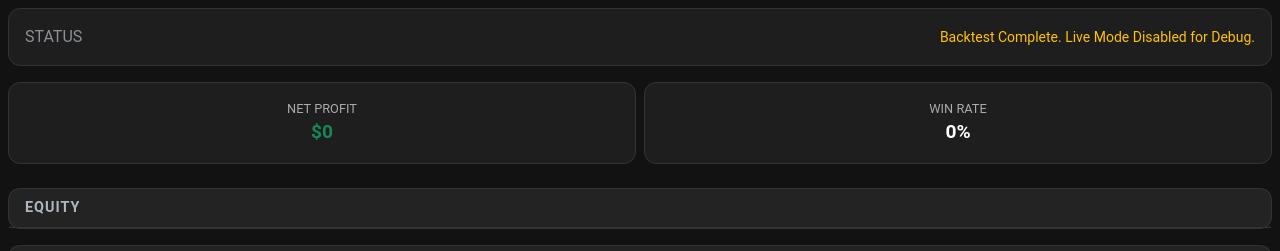
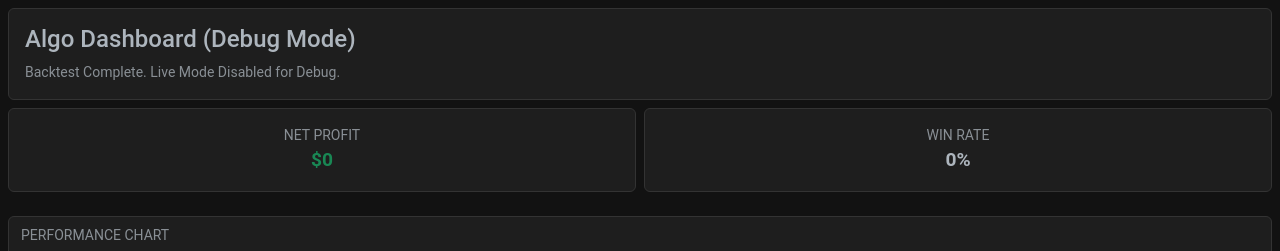
Before and after one commit to constantinbender51-cmyk/Backtest-Engine, a Flask app: page / in a window 1280 px wide. Shown: the top 251 px of the page. Run offline with Flask 3, Linux system fonts and the light colour scheme; data that the repository does not hold is empty; parts of the project's set-up code (start-up, migrations or seed data) failed here and were passed over; some libraries are stand-ins or nearby versions.

Commit message:
Update index.html

```diff
--- a/templates/index.html
+++ b/templates/index.html
@@ -2,68 +2,53 @@
 <html lang="en" data-bs-theme="dark">
 <head>
     <meta charset="UTF-8">
-    <meta name="viewport" content="width=device-width, initial-scale=1.0, maximum-scale=1.0, user-scalable=no">
-    <title>Pocket Algo</title>
+    <meta name="viewport" content="width=device-width, initial-scale=1.0">
+    <title>Pocket Algo - Matplotlib</title>
     <link href="https://cdn.jsdelivr.net/npm/bootstrap@5.3.0/dist/css/bootstrap.min.css" rel="stylesheet">
-    <script src="https://cdn.plot.ly/plotly-latest.min.js"></script>
     <style>
         body { background-color: #121212; color: #e0e0e0; font-family: 'Roboto', sans-serif; }
-        .card { background-color: #1e1e1e; border: 1px solid #333; margin-bottom: 1rem; border-radius: 12px; }
-        .card-header { border-bottom: 1px solid #333; font-weight: bold; font-size: 0.9rem; text-transform: uppercase; letter-spacing: 1px; }
-        .live-badge { background-color: #28a745; color: white; padding: 4px 8px; border-radius: 4px; font-size: 0.7rem; float: right; }
-        .stat-val { font-size: 1.2rem; font-weight: bold; color: #fff; }
-        .stat-label { font-size: 0.8rem; color: #aaa; }
-        /* Mobile Chart Fixes */
-        .js-plotly-plot .plotly .modebar { display: none !important; }
+        .card { background-color: #1e1e1e; border: 1px solid #333; margin-bottom: 1rem; }
+        .stat-val { font-size: 1.2rem; font-weight: bold; }
+        img { width: 100%; height: auto; border-radius: 4px; }
     </style>
 </head>
 <body>
 
 <div class="container-fluid p-2">
-
-    <div class="card p-3 d-flex flex-row justify-content-between align-items-center">
-        <div><span class="text-muted">STATUS</span></div>
-        <div id="liveStatus" class="text-warning small">Connecting...</div>
+    <div class="card p-3 mb-2">
+        <h4>Algo Dashboard (Debug Mode)</h4>
+        <div id="status" class="text-muted small">Loading...</div>
     </div>
 
     <div class="row g-2 mb-2">
         <div class="col-6">
             <div class="card p-3 text-center">
-                <div class="stat-label">NET PROFIT</div>
+                <div class="text-muted small">NET PROFIT</div>
                 <div class="stat-val text-success" id="netProfit">--</div>
             </div>
         </div>
         <div class="col-6">
             <div class="card p-3 text-center">
-                <div class="stat-label">WIN RATE</div>
+                <div class="text-muted small">WIN RATE</div>
                 <div class="stat-val" id="winRate">--</div>
             </div>
         </div>
     </div>
 
-    <div class="card">
-        <div class="card-header">Equity</div>
-        <div class="card-body p-0">
-            <div id="equityGraph"></div>
-        </div>
-    </div>
-
-    <div class="card">
-        <div class="card-header">Price Action</div>
-        <div class="card-body p-0">
-            <div id="priceGraph"></div>
-        </div>
+    <div class="card p-2">
+        <div class="text-muted small mb-2 ms-1">PERFORMANCE CHART</div>
+        <img src="/chart?v={{ cache_buster }}" alt="Strategy Chart">
     </div>
 
     <div class="card">
         <div class="card-header">Recent Trades</div>
         <div class="table-responsive">
-            <table class="table table-dark table-sm table-striped mb-0" style="font-size: 0.85rem;">
+            <table class="table table-dark table-sm table-striped mb-0">
                 <thead>
                     <tr>
                         <th>Type</th>
                         <th>Price</th>
-                        <th class="text-end">PnL %</th>
+                        <th class="text-end">PnL</th>
                     </tr>
                 </thead>
                 <tbody id="tradeTable"></tbody>
@@ -73,40 +58,28 @@
 </div>
 
 <script>
-    async function updateDashboard() {
-        try {
+    async function updateData() {
         const res = await fetch('/data');
         const data = await res.json();
 
-            // Update Status
-            document.getElementById('liveStatus').innerText = data.live_status;
+        document.getElementById('status').innerText = data.live_status;
         document.getElementById('netProfit').innerText = '$' + data.stats['Net Profit'];
         document.getElementById('winRate').innerText = data.stats['Win Rate'];
 
-            // Update Plots
-            Plotly.react('priceGraph', data.price_plot.data, data.price_plot.layout, {responsive: true});
-            Plotly.react('equityGraph', data.equity_plot.data, data.equity_plot.layout, {responsive: true});
-
-            // Update Table
         const tbody = document.getElementById('tradeTable');
         tbody.innerHTML = '';
-            data.trades.slice(0, 10).forEach(t => {
+        data.trades.slice(0, 15).forEach(t => {
             const color = t.pnl >= 0 ? 'text-success' : 'text-danger';
             const row = `
                 <tr>
                     <td><span class="badge ${t.type==='Long'?'bg-success':'bg-danger'}">${t.type}</span></td>
-                        <td>${t.price_in.toFixed(1)} -> ${t.price_out.toFixed(1)}</td>
-                        <td class="text-end ${color}">${t.pnl_pct.toFixed(2)}%</td>
+                    <td>${t.price_in.toFixed(0)} -> ${t.price_out.toFixed(0)}</td>
+                    <td class="text-end ${color}">$${t.pnl.toFixed(2)}</td>
                 </tr>`;
             tbody.innerHTML += row;
         });
-
-        } catch (e) { console.error(e); }
     }
-
-    // Refresh every 5 seconds
-    setInterval(updateDashboard, 5000);
-    updateDashboard();
+    updateData();
 </script>
 
 </body>
```
Lines whose indentation alone changed are shown as unchanged.
